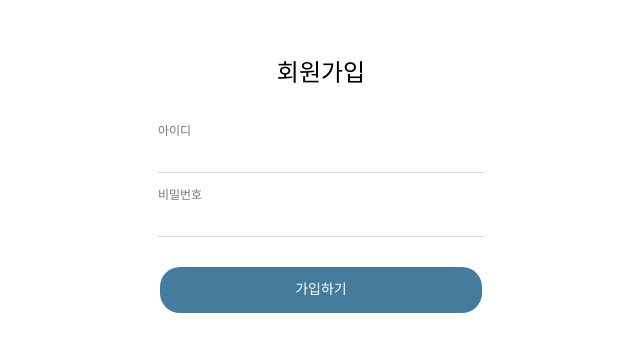
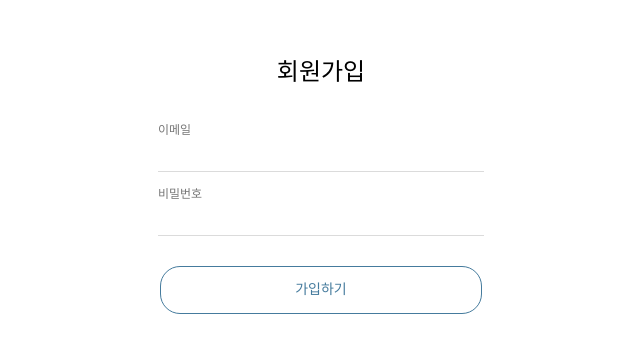
Before and after one commit to CosmicLatte009/wanted-pre-onboarding-challenge-fe-1, a React (Create React App) app: page /join in a window 1280 px wide. Shown: the part 213-566 px from the top of the page, without its empty margins (319-959 px from the left). Built offline with nearby package versions, Linux system fonts and the light colour scheme; a web font is replaced by a local one.

Commit message:
feat: 회원가입 이메일 비밀번호 유효성 검사 및 버튼 컴포넌트 경로 변경

```diff
--- a/src/components/auth/AuthInput.jsx
+++ b/src/components/auth/AuthInput.jsx
@@ -5,7 +5,7 @@ import classNames from "classnames/bind";
 const cx = classNames.bind(styles);
 
 const AuthInput = (props) => {
-	const { children, type, inputID, inputName } = props;
+	const { children, type, inputID, inputName, onChange } = props;
 	return (
 		<>
 			<label className={cx("label")} htmlFor={inputID}>
@@ -16,6 +16,7 @@ const AuthInput = (props) => {
 				type={type}
 				name={inputName}
 				id={inputID}
+				onChange={onChange}
 			/>
 		</>
 	);
--- a/src/components/common/Button.jsx
+++ b/src/components/auth/Button.jsx
@@ -1,12 +1,12 @@
 import React from "react";
-import styles from "../../style/commonStyle/Button.module.css";
+import styles from "../../style/authStyle/Button.module.css";
 import classNames from "classnames/bind";
 
 const cx = classNames.bind(styles);
 
-const Button = ({ children }) => {
+const Button = ({ children, disabled }) => {
 	return (
-		<button className={cx("btn")} type="submit">
+		<button className={cx("btn")} type="submit" disabled={disabled}>
 			{children}
 		</button>
 	);
--- a/src/pages/JoinPage.jsx
+++ b/src/pages/JoinPage.jsx
@@ -1,6 +1,6 @@
-import React from "react";
+import React, { useState } from "react";
 import FormWrap from "../components/auth/FormWrap";
-import Button from "../components/common/Button";
+import Button from "../components/auth/Button";
 import AuthInput from "../components/auth/AuthInput";
 import styles from "../style/pageStyle/JoinPage.module.css";
 import classNames from "classnames/bind";
@@ -8,17 +8,52 @@ import classNames from "classnames/bind";
 const cx = classNames.bind(styles);
 
 const JoinPage = () => {
+	const [emailValid, setEmailValid] = useState(false);
+	const [passwordValid, setPasswordValid] = useState(false);
+
+	const emailValidCheck = ({ target }) => {
+		const emailValue = target.value;
+		const emailRegex =
+			/^[0-9a-zA-Z]([-_.]?[0-9a-zA-Z])*@[0-9a-zA-Z]([-_.]?[0-9a-zA-Z])*.[a-zA-Z]{2,3}$/i;
+
+		if (!emailRegex.test(emailValue)) {
+			setEmailValid(false);
+			return;
+		} else {
+			setEmailValid(true);
+		}
+	};
+	const passwordValidCheck = ({ target }) => {
+		const passwordValue = target.value;
+
+		if (passwordValue.length >= 8) {
+			setPasswordValid(true);
+		} else {
+			setPasswordValid(false);
+		}
+	};
+
 	return (
 		<main className={cx("wrap")}>
 			<h1 className={cx("title")}>회원가입</h1>
 			<FormWrap>
-				<AuthInput type="text" inputName="id" inputID="myID">
-					아이디
+				<AuthInput
+					type="text"
+					inputName="id"
+					inputID="myEmail"
+					onChange={emailValidCheck}
+				>
+					이메일
 				</AuthInput>
-				<AuthInput type="password" inputName="pw" inputID="myPW">
+				<AuthInput
+					type="password"
+					inputName="pw"
+					inputID="myPW"
+					onChange={passwordValidCheck}
+				>
 					비밀번호
 				</AuthInput>
-				<Button>가입하기</Button>
+				<Button disabled={!(emailValid && passwordValid)}>가입하기</Button>
 			</FormWrap>
 		</main>
 	);
--- a/src/pages/LoginPage.jsx
+++ b/src/pages/LoginPage.jsx
@@ -1,6 +1,6 @@
 import React from "react";
 import FormWrap from "../components/auth/FormWrap";
-import Button from "../components/common/Button";
+import Button from "../components/auth/Button";
 import AuthInput from "../components/auth/AuthInput";
 import styles from "../style/pageStyle/LoginPage.module.css";
 import classNames from "classnames/bind";
@@ -12,8 +12,8 @@ const LoginPage = () => {
 		<main className={cx("wrap")}>
 			<h1 className={cx("title")}>로그인</h1>
 			<FormWrap>
-				<AuthInput type="text" inputName="id" inputID="loginID">
-					아이디
+				<AuthInput type="text" inputName="id" inputID="loginEmail">
+					이메일
 				</AuthInput>
 				<AuthInput type="password" inputName="pw" inputID="loginPW">
 					비밀번호
--- a/src/style/authStyle/AuthInput.module.css
+++ b/src/style/authStyle/AuthInput.module.css
@@ -1,6 +1,6 @@
 .label {
 	-ms-flex-item-align: start;
-	    align-self: flex-start;
+	align-self: flex-start;
 	color: var(--grey-text-color);
 	font-weight: 500;
 	font-size: 12px;
@@ -15,3 +15,7 @@
 	line-height: 33px;
 	border-bottom: solid 1px var(--border-color);
 }
+
+.input:hover {
+	border-bottom: 1px solid var(--primary-color);
+}
--- a/src/style/commonStyle/Button.module.css
+++ b/src/style/authStyle/Button.module.css
@@ -3,8 +3,15 @@
 	line-height: 44px;
 	border-radius: 20px;
 	background-color: var(--primary-color);
+	color: #ffffff;
 	font-family: "Noto Sans KR", "sans-serif";
 	font-weight: 400;
 	font-size: 14px;
-	color: #ffffff;
 }
+
+.btn:disabled {
+	border: 1px solid var(--primary-color);
+	background-color: #ffffff;
+	color: var(--primary-color);
+	cursor: not-allowed;
+}
```
